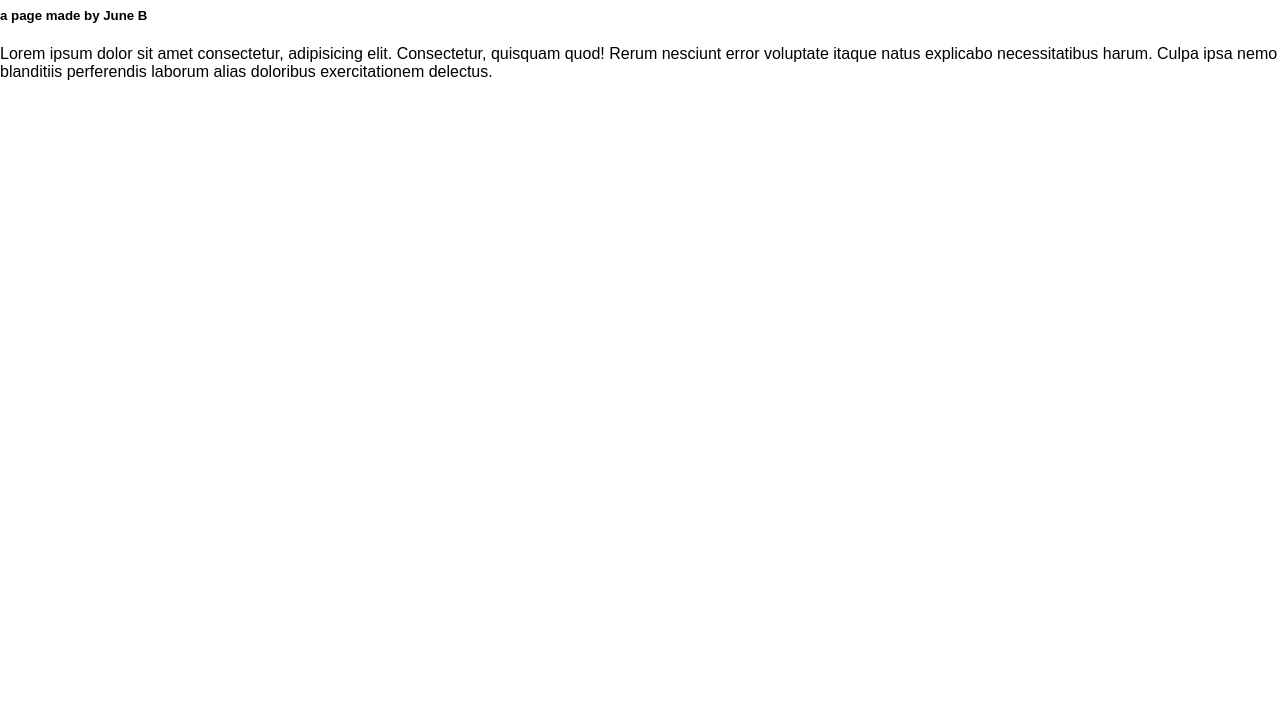
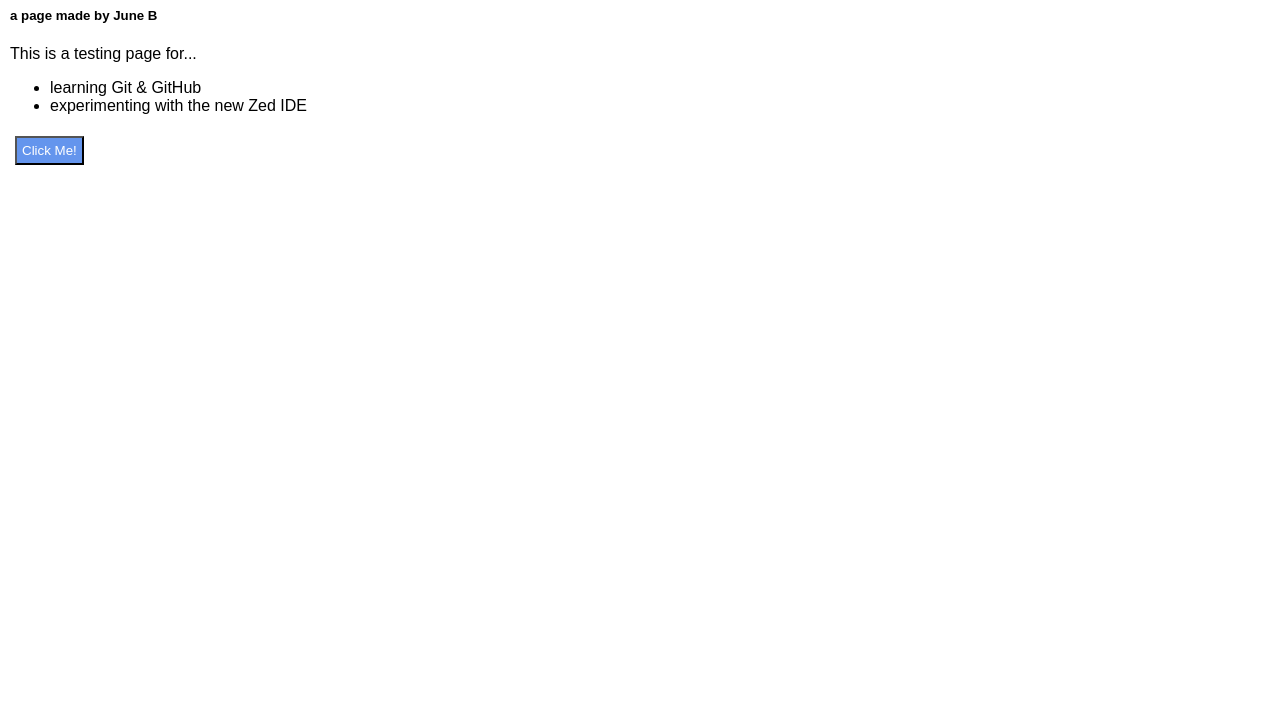
Before and after one commit to juneb125/test-repo, a plain HTML site: page index.html in a window 1280 px wide. Shown: the part 73-800 px from the top of the page. Drawn offline with Linux system fonts and the light colour scheme.

Commit message:
😐 Added filler text, this commit was written on the Zed IDE

```diff
--- a/index.html
+++ b/index.html
@@ -4,19 +4,17 @@
         <meta charset="UTF-8" />
         <meta name="viewport" content="width=device-width, initial-scale=1.0" />
         <link rel="stylesheet" type="text/css" href="style.css" />
-        <!-- <script src="script.js"></script> -->
+        <script src="script.js"></script>
         <title>Document</title>
     </head>
     <body>
         <h1>Hello, world!</h1>
         <h5>a page made by June B</h5>
-        <p>
-            Lorem ipsum dolor sit amet consectetur, adipisicing elit.
-            Consectetur, quisquam quod! Rerum nesciunt error voluptate itaque
-            natus explicabo necessitatibus harum. Culpa ipsa nemo blanditiis
-            perferendis laborum alias doloribus exercitationem delectus.
-        </p>
-
-        <script src="script.js"></script>
+        <p>This is a testing page for...</p>
+        <ul>
+            <li>learning Git & GitHub</li>
+            <li>experimenting with the new Zed IDE</li>
+        </ul>
+        <button id="click-me">Click Me!</button>
     </body>
 </html>
--- a/style.css
+++ b/style.css
@@ -1,5 +1,20 @@
-html, body {
+* {
+    font-family: sans-serif;
+}
+
+html,
+body {
     margin: 0;
     padding: 0;
-    font-family: sans-serif;
 }
+
+body {
+    margin: 10px;
+}
+
+button {
+    margin: 5px;
+    padding: 5px;
+    color: white;
+    background-color: cornflowerblue;
+}
```
Also changed, not shown: 1 other file.
